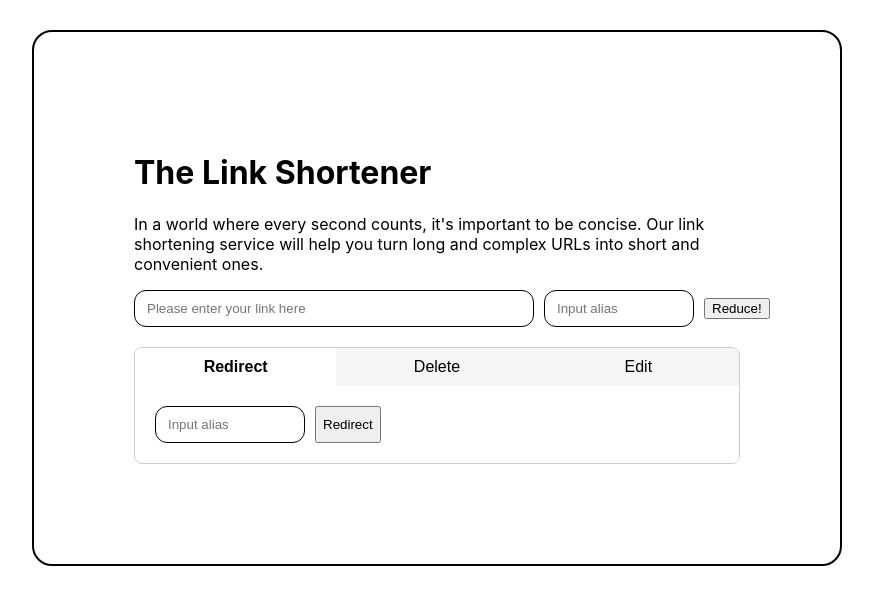
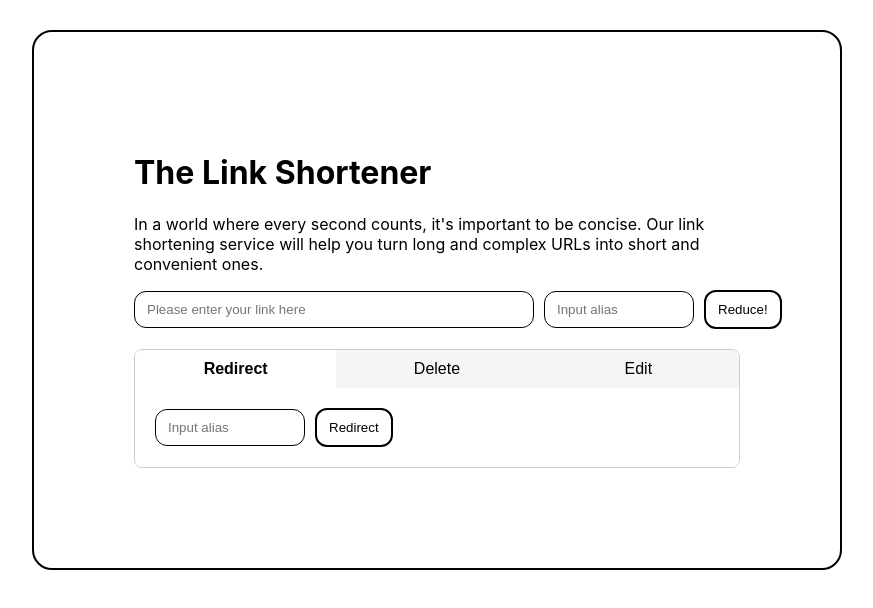
Before and after one commit to Nedbailova/url_shortner_front, a React (Create React App) app: page / in a window 1280 px wide. Shown: the top 608 px of the page, without its empty margins (203-1076 px from the left). Built offline with nearby package versions, Linux system fonts and the light colour scheme.

Commit message:
add publish

```diff
--- a/src/App.css
+++ b/src/App.css
@@ -103,9 +103,23 @@
 }
 
 .button.delete {
-  background-color: #dc3545;
+  background-color: #ffaeb6;
 }
 
 .button.delete:hover {
   background-color: #c82333;
 }
+
+.button {
+    border-radius: 12px;
+    background: #ffff;
+    border: 2px solid #000;
+    padding: 10px 12px;
+    cursor: pointer;
+
+  }
+
+  .button:hover {
+    color: #FFF;
+    background: #000;
+  }
--- a/src/App.js
+++ b/src/App.js
@@ -40,6 +40,14 @@ function App() {
     }
 
     console.log("Input URL:", inputValue);
+    const valid = /^(ftp|http|https):\/\/[^ "]+$/.test(inputValue);
+
+    if (!valid){
+      console.log("Error input");
+      setErrorMessage('Please enter the correct link!');
+      SetErrorBlock(true);
+      return;
+    }
 
     try {
       console.log("Sending request to API...");
```
